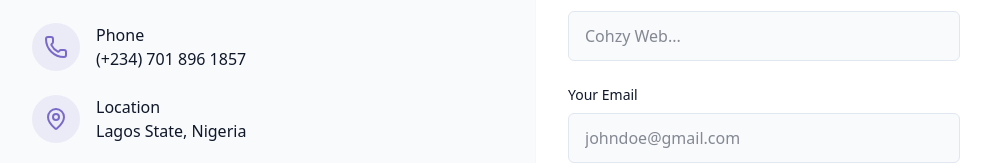
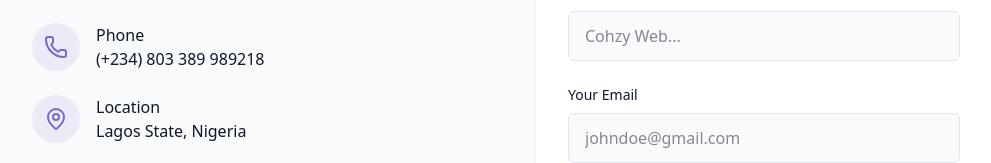
Before and after one commit to cohzyweb/My-Profile, a React (Vite) app: page / in a window 1280 px wide. Shown: the part 3711-3874 px from the top of the page, without its empty margins (128-1119 px from the left). Built offline with nearby package versions, Linux system fonts and the light colour scheme.

Commit message:
Update ContactSection.jsx

```diff
--- a/src/components/ContactSection.jsx
+++ b/src/components/ContactSection.jsx
@@ -50,7 +50,7 @@ export const ContactSection = () => {
                                         href="tel:+2347018961857"
                                         className="text-muted-foreground hover:text-primary transition-colors"
                                     >
-                                        (+234) 701 896 1857
+                                        (+234) 803 389 989218
                                     </a>
                                 </div>
                             </div>
```
